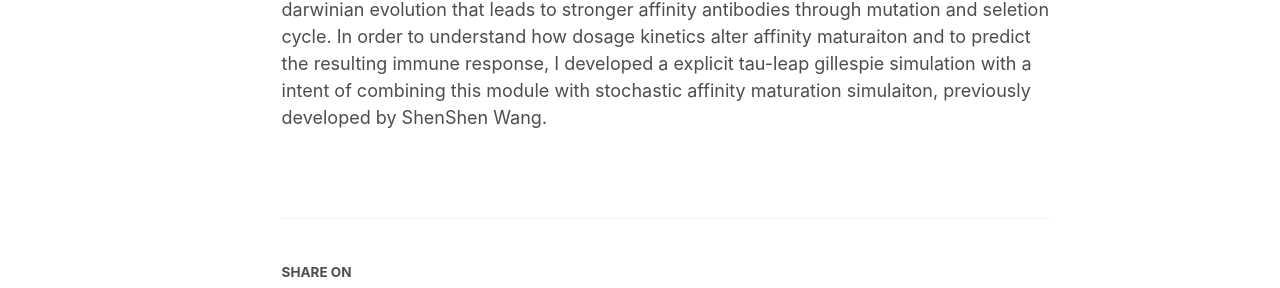
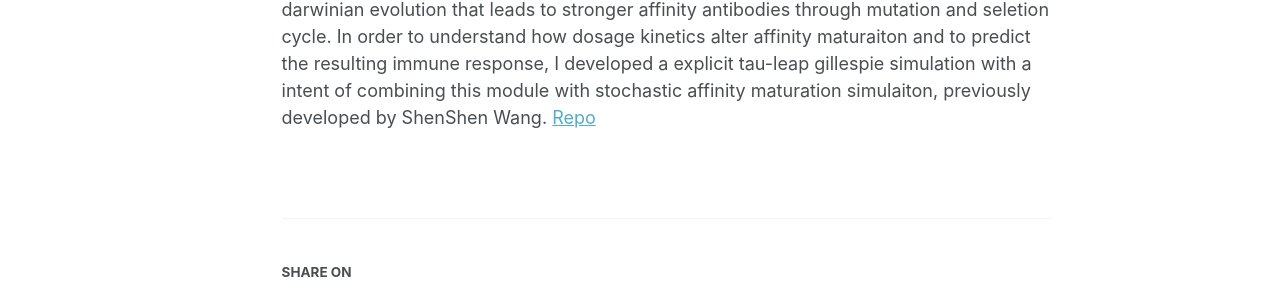
Before and after one commit to sunnnymskang/sunnnymskang.github.io, a Jekyll site: the page built from _portfolio/portfolio-1.md, in a window 1280 px wide and 1252 px high. Shown: the part 625-913 px from the top of the window. Built offline with Jekyll 4.4.1, drawn with Linux system fonts in a browser that asks for light colours.

Commit message:
portfolio

```diff
--- a/_portfolio/portfolio-1.md
+++ b/_portfolio/portfolio-1.md
@@ -22,4 +22,4 @@ affinity and quantity of antibodies are determined. Affinity maturation is a seq
 essence an accelerated darwinian evolution that leads to stronger affinity antibodies through mutation and seletion cycle.
 In order to understand how dosage kinetics alter affinity maturaiton and to predict the resulting immune response,
 I developed a explicit tau-leap gillespie simulation with a intent of combining this module with stochastic affinity
-maturation simulaiton, previously developed by ShenShen Wang.
+maturation simulaiton, previously developed by ShenShen Wang. [Repo](https://github.com/sunnnymskang/Tau_leap_gillespie_OOP)
```
Also changed, not shown: other parts of _portfolio/portfolio-1.md (+1 -1 lines).
